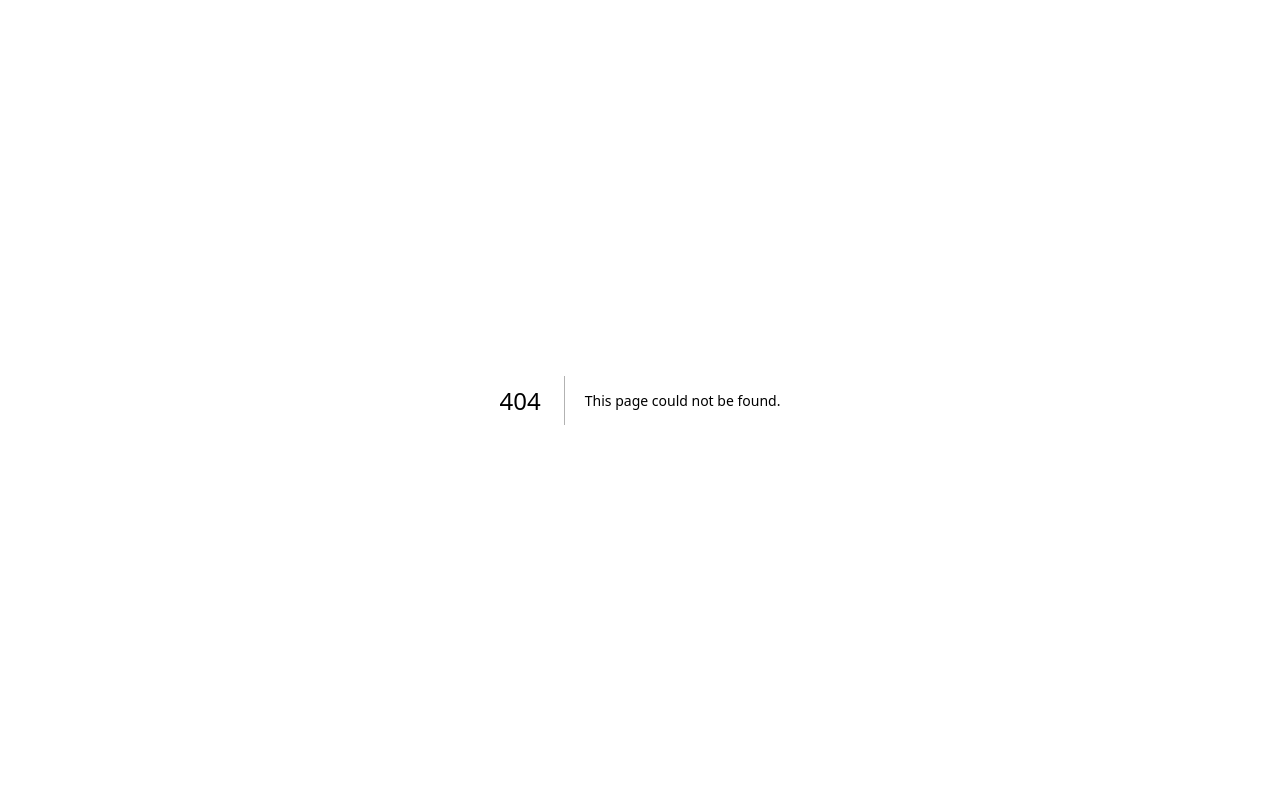
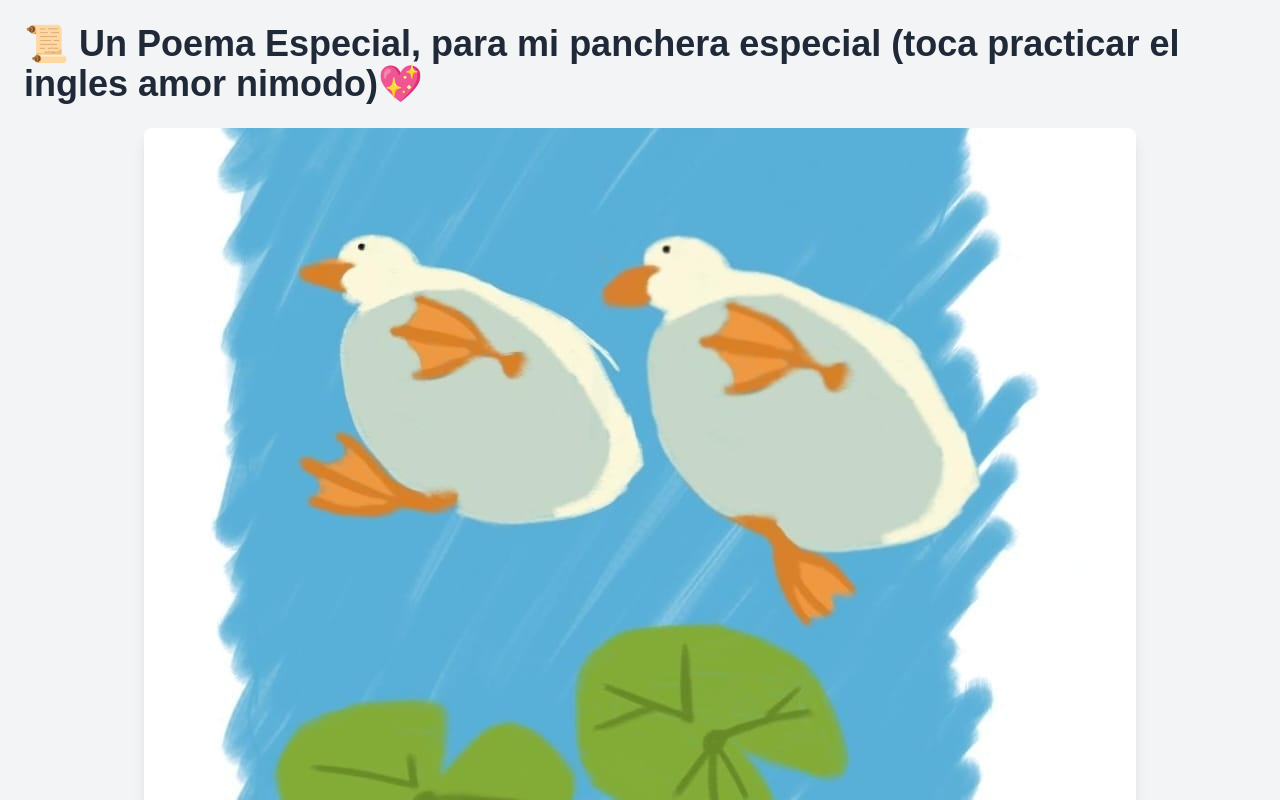
Before and after one commit to FersoNyN/sitio-mely, a Next.js app: page /poema in a window 1280 px wide. Before the commit this address had no page. Shown: the top 800 px of the page. Built offline with nearby package versions, Linux system fonts and the light colour scheme.

Commit message:
Final add, poem of love

```diff
--- /dev/null
+++ b/src/app/poema/page.js
@@ -0,0 +1,15 @@
+"use client";
+
+export default function Poema() {
+  return (
+    <div className="min-h-screen bg-gray-100 flex flex-col items-center justify-center p-6">
+      <h1 className="text-4xl font-bold text-gray-800 mb-6">📜 Un Poema Especial, para mi panchera especial (toca practicar el ingles amor nimodo)💖</h1>
+      <img
+        src="/poema.jpg"
+        alt="Poema especial"
+        className="max-w-full h-auto rounded-lg shadow-lg"
+      />
+      <a href="/" className="mt-6 text-blue-600 underline">⬅ Volver a la página principal</a>
+    </div>
+  );
+}
--- a/src/app/rompecabezas/page.js
+++ b/src/app/rompecabezas/page.js
@@ -3,6 +3,8 @@
 import { useState, useEffect } from "react";
 import { DndProvider, useDrag, useDrop } from "react-dnd";
 import { HTML5Backend } from "react-dnd-html5-backend";
+import Link from "next/link";
+
 
 // Configuración del tamaño del rompecabezas
 const piezasX = 4; // Número de columnas
@@ -104,6 +106,10 @@ export default function Rompecabezas() {
         {completado && (
           <div className="mt-6 p-4 bg-white shadow-md rounded-lg text-center text-lg text-green-700">
             ¡Felicidades mi vidaaaaa! Lo completasteeeee. Besote por preciosotaaaaaa 🎉💖
+            <Link href="/poema" className="fixed right-12 bottom-0 cursor-pointer">
+            <img src="/pinguino.png" alt="Pingüino" className="fixed right-0 bottom-0 w-12 hover:scale-110 transition duration-300" />
+            <p className="text-center text-blue-500 text-sm font-semibold">Holaaaa jejejejeje <br /> ahora si, final finalito mi amor! preparada?</p>
+          </Link>
           </div>
         )}
 
```
Also changed, not shown: public/poema.jpg (added).
